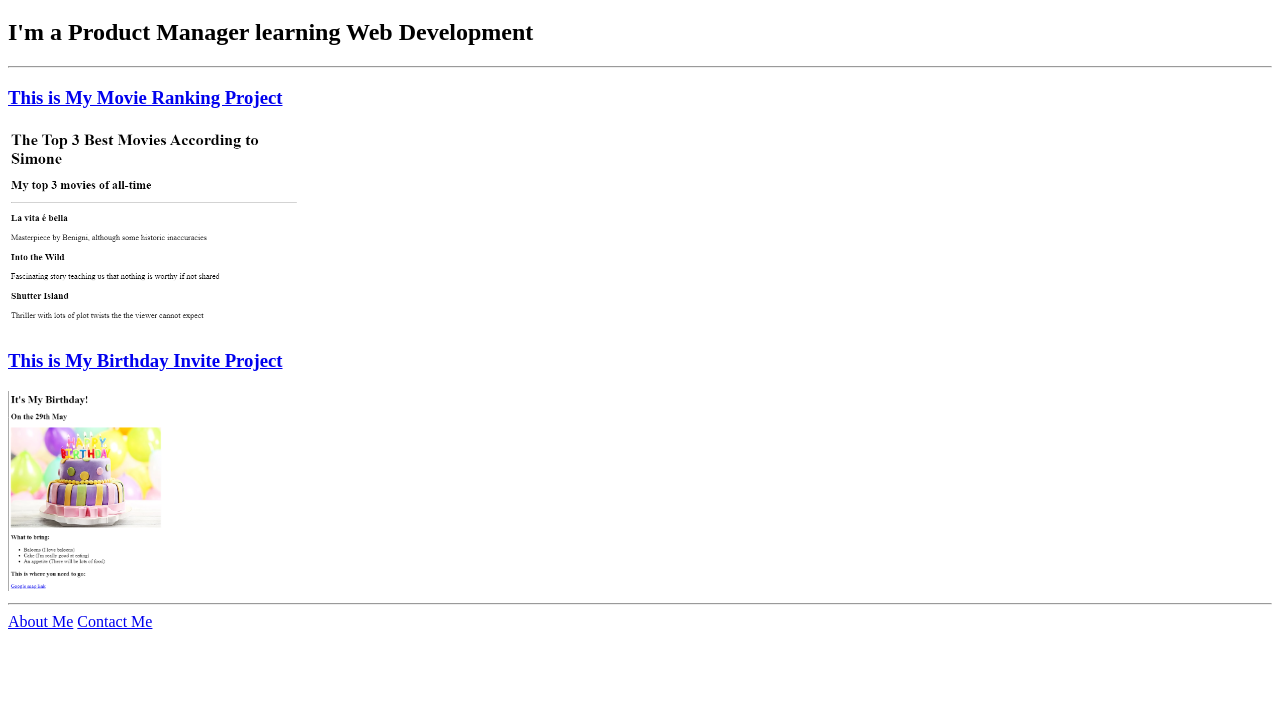
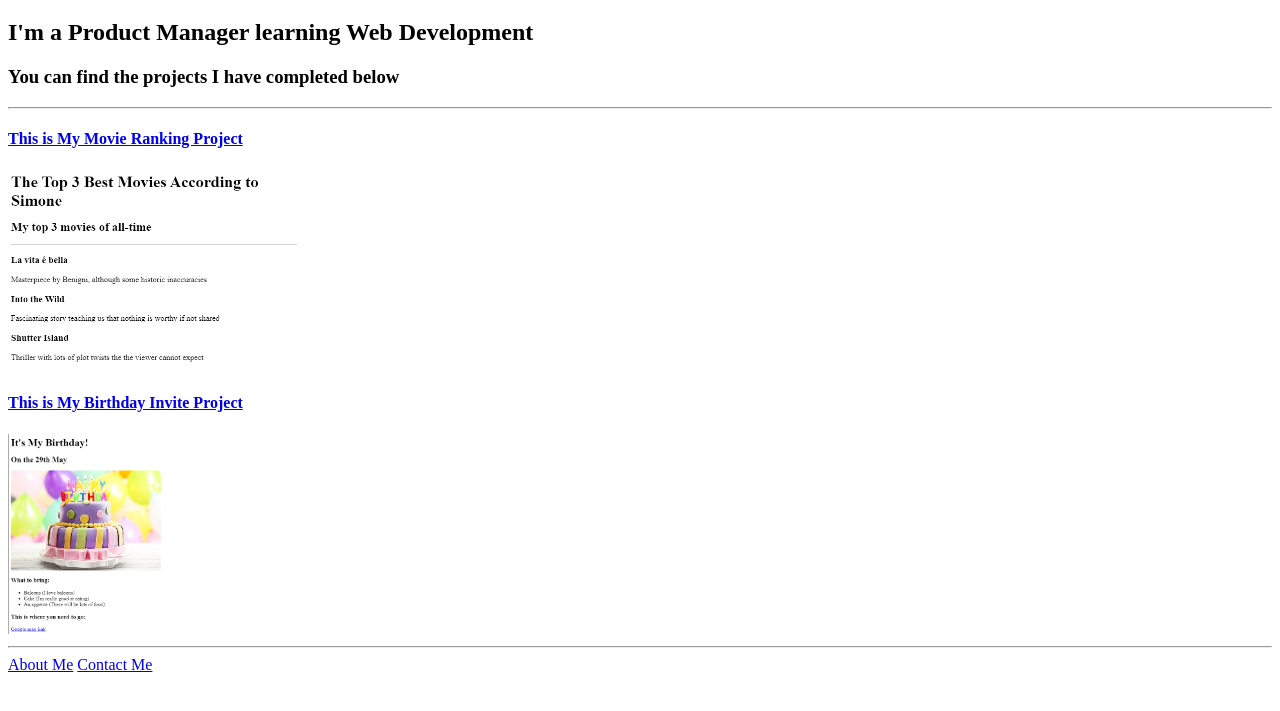
Before and after one commit to simonelacava/html-movie-ranking, a plain HTML site: page index.html in a window 1280 px wide. Shown: the part 61-772 px from the top of the page. Drawn offline with Linux system fonts and the light colour scheme.

Commit message:
Update index.html

```diff
--- a/index.html
+++ b/index.html
@@ -8,10 +8,11 @@
     <body>
         <h1>Simone Lacava's Portfolio</h1>
         <h2>I'm a Product Manager learning Web Development</h2>
+        <h3>You can find the projects I have completed below</h3>
         <hr />
-        <h3><a href="./public/movie-ranking.html">This is My Movie Ranking Project</a></h3>
+        <h4><a href="./public/movie-ranking.html">This is My Movie Ranking Project</a></h4>
         <img src="./assets/images/Movies.png" alt="picture of Simone's top 3 favourite movies" height="200">
-        <h3><a href="./public/birthday-invite.html">This is My Birthday Invite Project</a></h3>
+        <h4><a href="./public/birthday-invite.html">This is My Birthday Invite Project</a></h4>
         <img src="./assets/images/Birthday.png" alt="picture of pink birthday cake" height="200">
         <hr />
         <a href="./public/about.html">About Me</a>
```
